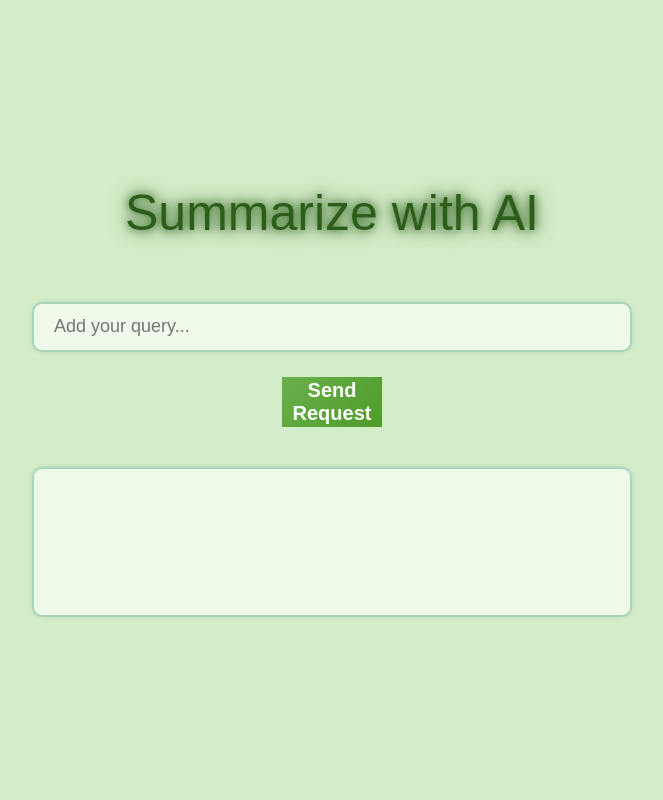
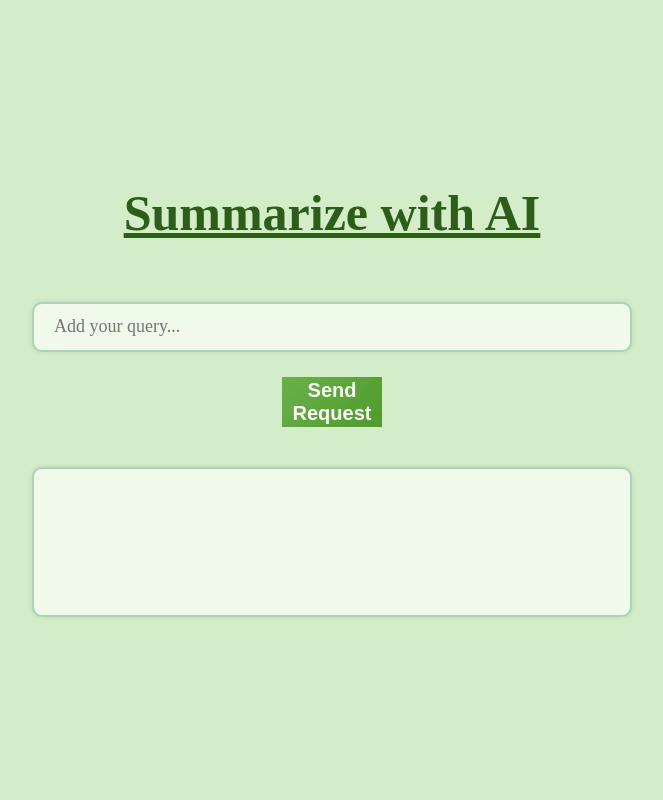
Before and after one commit to fipl-hse/2024-hello-llm, a FastAPI app: page / in a window 1280 px wide. Shown: the whole page, without its empty margins (308-971 px from the left). Run offline with FastAPI, Linux system fonts and the light colour scheme.

Commit message:
fixing comments for mark 10.

```diff
--- a/lab_7_llm/assets/styles.css
+++ b/lab_7_llm/assets/styles.css
@@ -5,7 +5,7 @@
 }
 
 body {
-    font-family: Arial, sans-serif;
+    font-family: 'Times New Roman', serif;
     background-color: #d4edc9;
     display: flex;
     justify-content: center;
@@ -20,24 +20,15 @@ body {
     font-size: 50px;
     color: #2c5e1a;
     margin-bottom: 60px;
-    text-shadow: 2px 2px 4px rgba(0, 0, 0, 0.1);
-    animation: glowingTitle 1.5s infinite alternate;
-}
-
-@keyframes glowingTitle {
-    0%, 100% {
-        text-shadow: 0 0 5px rgba(44, 94, 26, 0.5), 0 0 10px rgba(44, 94, 26, 0.3);
-    }
-    50% {
-        text-shadow: 0 0 10px rgba(44, 94, 26, 1), 0 0 20px rgba(44, 94, 26, 0.8);
-    }
+    font-weight: bold;
+    text-decoration: underline;
 }
 
 .address-bar, .response-box {
     width: 80%;
     max-width: 600px;
     border-radius: 10px;
-    font-family: Arial, sans-serif;
+    font-family: 'Times New Roman', serif;
     transition: box-shadow 0.3s ease;
 }
 
--- a/lab_7_llm/main.py
+++ b/lab_7_llm/main.py
@@ -201,7 +201,7 @@ class LLMPipeline(AbstractLLMPipeline):
         Returns:
             str | None: A prediction
         """
-        return self._infer_batch([sample])[0]
+        return self._infer_batch([sample[0]])[0]
 
     @report_time
     def infer_dataset(self) -> pd.DataFrame:
@@ -238,7 +238,7 @@ class LLMPipeline(AbstractLLMPipeline):
             padding=True,
             truncation=True,
             max_length=self._max_length,
-        ).to(self._device)
+            ).to(self._device)
 
         if not isinstance(self._model, torch.nn.Module):
             raise TypeError("Expected self._model to be an instance of torch.nn.Module.")
--- a/lab_7_llm/service.py
+++ b/lab_7_llm/service.py
@@ -9,7 +9,7 @@ from fastapi import FastAPI, Request
 from fastapi.responses import HTMLResponse
 from fastapi.staticfiles import StaticFiles
 from fastapi.templating import Jinja2Templates
-from pydantic.dataclasses import dataclass
+from dataclasses import dataclass
 
 from config.lab_settings import LabSettings
 from lab_7_llm.main import LLMPipeline, TaskDataset
--- a/lab_7_llm/start.py
+++ b/lab_7_llm/start.py
@@ -40,7 +40,7 @@ def main() -> None:
     print(dataset[1])
 
     pipeline = LLMPipeline(
-        settings["parameters"]["model"], dataset, max_length=120, batch_size=1, device="cpu"
+        settings["parameters"]["model"], dataset, max_length=120, batch_size=2, device="cpu"
     )
     print(pipeline.analyze_model())
 
--- a/requirements.txt
+++ b/requirements.txt
@@ -2,7 +2,6 @@ datasets==3.2.0
 evaluate==0.4.3
 fastapi==0.115.6
 pandas==2.2.3
-pydantic==2.10.5
 rouge-score==0.1.2
 torch==2.1.2
 torchinfo==1.8.0
```
